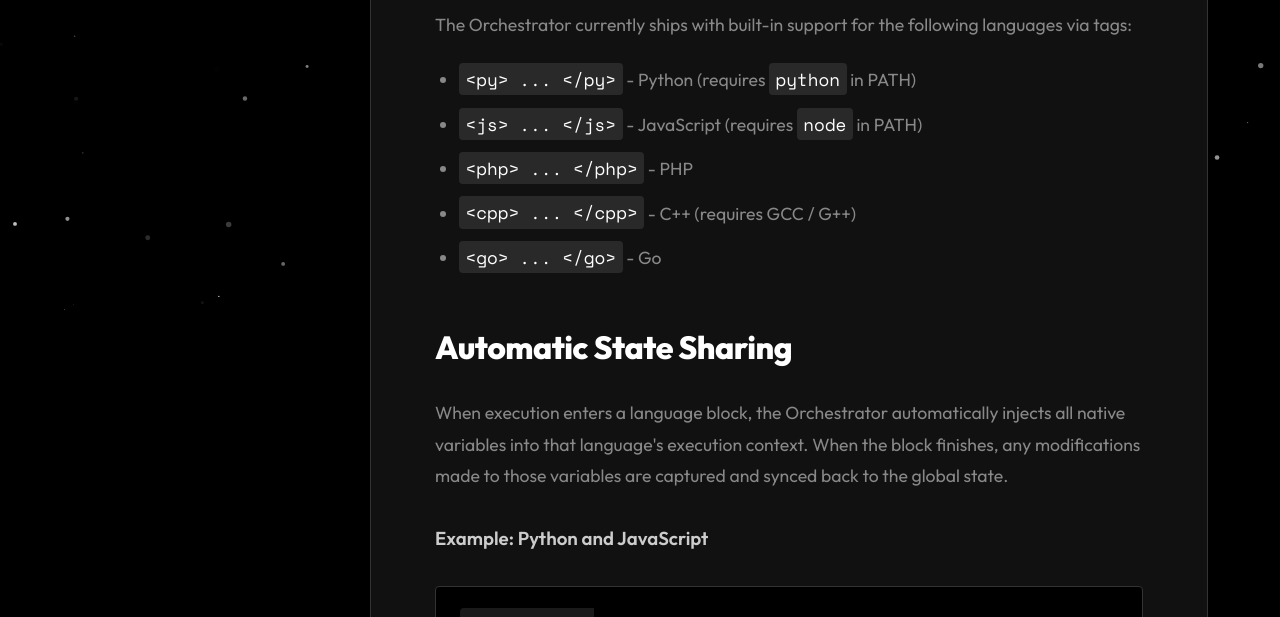
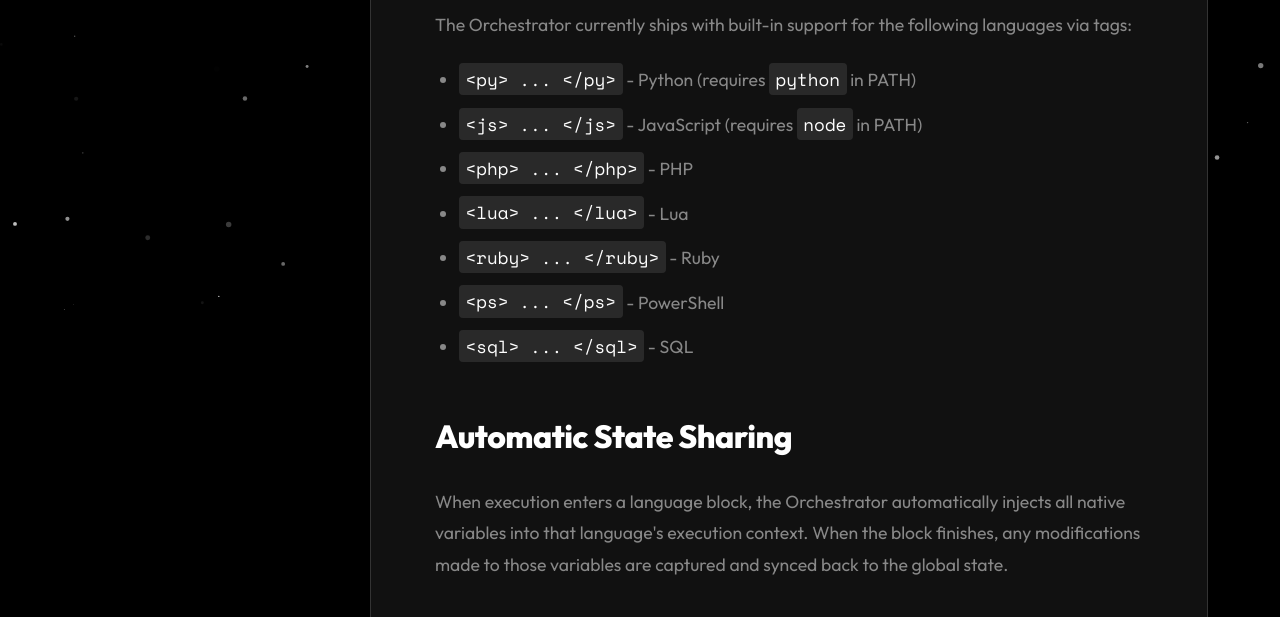
Before and after one commit to O-O1112/Block_, a plain HTML site: page wiki-polyglot.html in a window 1280 px wide. Shown: the part 483-1100 px from the top of the page. Drawn offline with nearby package versions, Linux system fonts and the light colour scheme.

Commit message:
ver2.2.5
v2.2.5

```diff
--- a/script.js
+++ b/script.js
@@ -45,7 +45,7 @@ document.addEventListener('DOMContentLoaded', () => {
     class TextScramble {
         constructor(el) {
             this.el = el;
-            this.chars = '!<>-_\\/[]{}—=+*^?#________';
+            this.chars = '!-_\\/[]{}—=+*^?#________';
             this.update = this.update.bind(this);
         }
         setText(newText) {
--- a/wiki-polyglot.html
+++ b/wiki-polyglot.html
@@ -59,8 +59,10 @@
                 <li><code>&lt;py&gt; ... &lt;/py&gt;</code> - Python (requires <code>python</code> in PATH)
                 <li><code>&lt;js&gt; ... &lt;/js&gt;</code> - JavaScript (requires <code>node</code> in PATH)
                 <li><code>&lt;php&gt; ... &lt;/php&gt;</code> - PHP</li>
-                <li><code>&lt;cpp&gt; ... &lt;/cpp&gt;</code> - C++ (requires GCC / G++)
-                <li><code>&lt;go&gt; ... &lt;/go&gt;</code> - Go</li>
+                <li><code>&lt;lua&gt; ... &lt;/lua&gt;</code> - Lua</li>
+                <li><code>&lt;ruby&gt; ... &lt;/ruby&gt;</code> - Ruby</li>
+                <li><code>&lt;ps&gt; ... &lt;/ps&gt;</code> - PowerShell</li>
+                <li><code>&lt;sql&gt; ... &lt;/sql&gt;</code> - SQL</li>
             </ul>
 
             <h2>Automatic State Sharing</h2>
```
Also changed, not shown: downloads.html (+1 -1 lines), wiki-install.html (+1 -1 lines), 3 other files.
